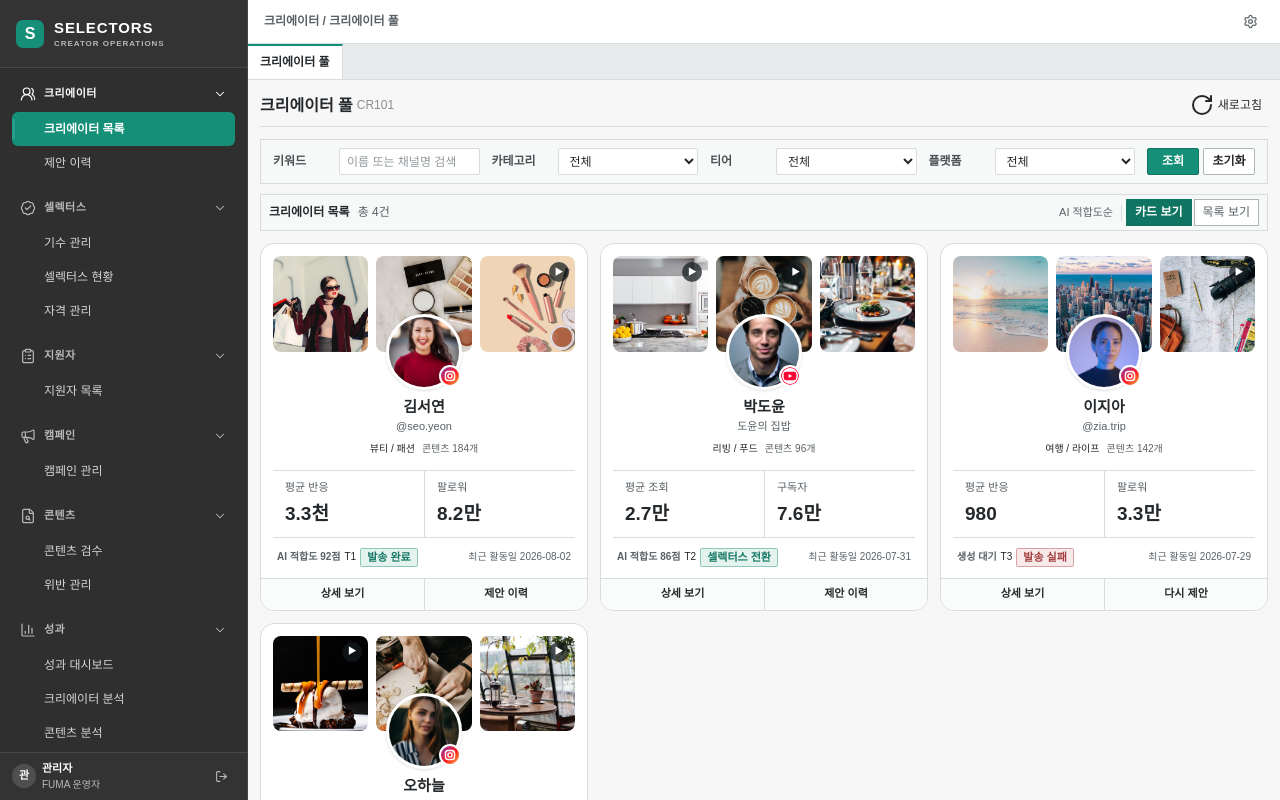
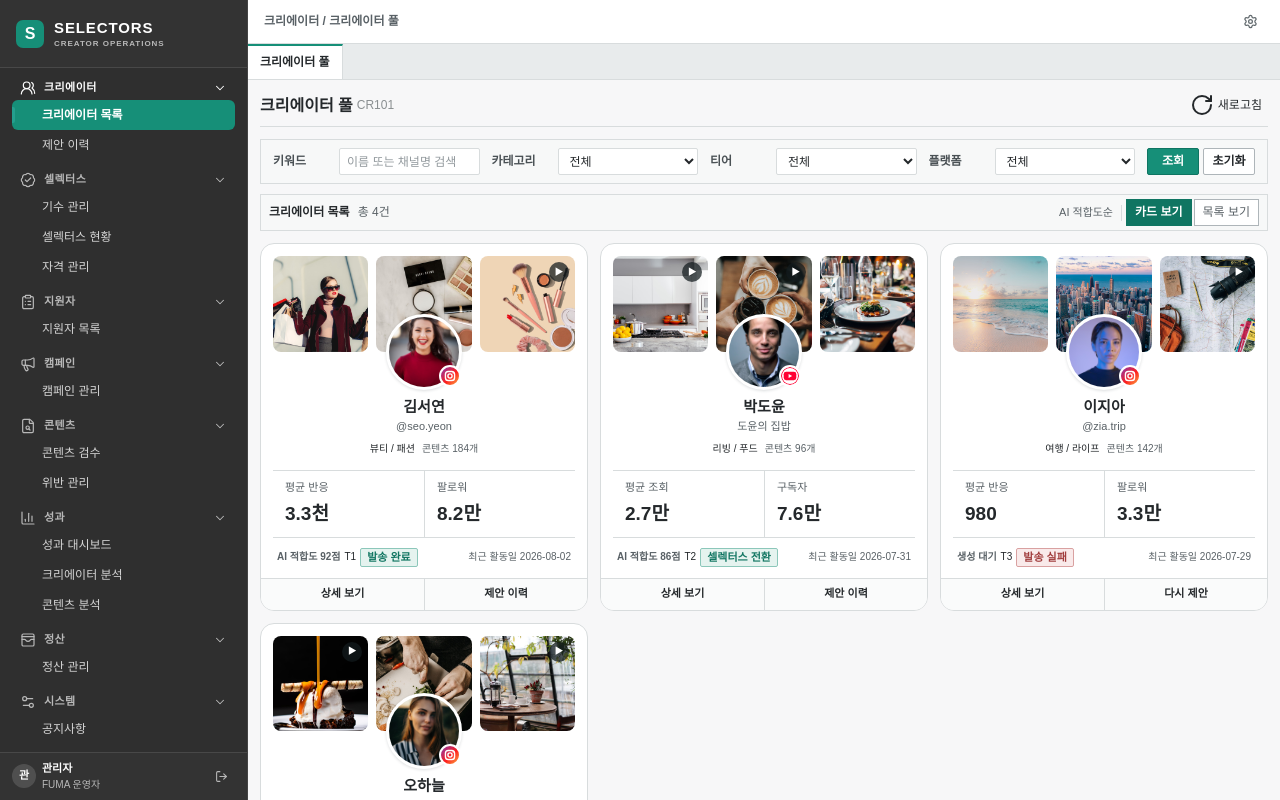
Before and after one commit to HD-Fuma/fe-hiselectors-admin, a React (Vite) app: page / in a window 1280 px wide. Shown: the top 800 px of the page. Built offline with nearby package versions, Linux system fonts and the light colour scheme.

Commit message:
style: restore compact sidebar navigation density

```diff
--- a/src/styles/admin.css
+++ b/src/styles/admin.css
@@ -569,7 +569,7 @@
 
 .hsas-admin-sidebar__navigation {
   min-height: 0;
-  padding: var(--hsas-space-12);
+  padding: var(--hsas-space-8) var(--hsas-space-12);
   overflow-y: auto;
   overscroll-behavior: contain;
   scrollbar-color: var(--hsas-sidebar-scrollbar) transparent;
@@ -676,18 +676,18 @@
 }
 
 .hsas-admin-sidebar__group + .hsas-admin-sidebar__group {
-  margin-top: 14px;
+  margin-top: var(--hsas-space-8);
 }
 
 .hsas-admin-sidebar__group-title {
-  height: 28px;
-  margin: 0 0 var(--hsas-space-4);
+  height: 24px;
+  margin: 0;
 }
 
 .hsas-admin-sidebar__group-toggle {
   display: flex;
   width: 100%;
-  height: 28px;
+  height: 24px;
   align-items: center;
   gap: var(--hsas-space-8);
   padding: 0 var(--hsas-space-8);
@@ -751,7 +751,7 @@
   display: flex;
   height: var(--hsas-sidebar-row-height);
   align-items: center;
-  padding: 0 var(--hsas-space-8) 0 32px;
+  padding: 0 var(--hsas-space-8) 0 30px;
   border-radius: var(--hsas-sidebar-radius);
   color: var(--hsas-sidebar-text);
   font-size: 12px;
--- a/src/styles/tokens.css
+++ b/src/styles/tokens.css
@@ -13,7 +13,7 @@
   --hsas-sidebar-active: #168f78;
   --hsas-sidebar-hover: #3a3a3a;
   --hsas-sidebar-border: rgb(255 255 255 / 10%);
-  --hsas-sidebar-row-height: 34px;
+  --hsas-sidebar-row-height: 30px;
   --hsas-sidebar-radius: 6px;
   --hsas-sidebar-focus-active: #fff;
   --hsas-sidebar-scrollbar: #8a8a8a;
```
